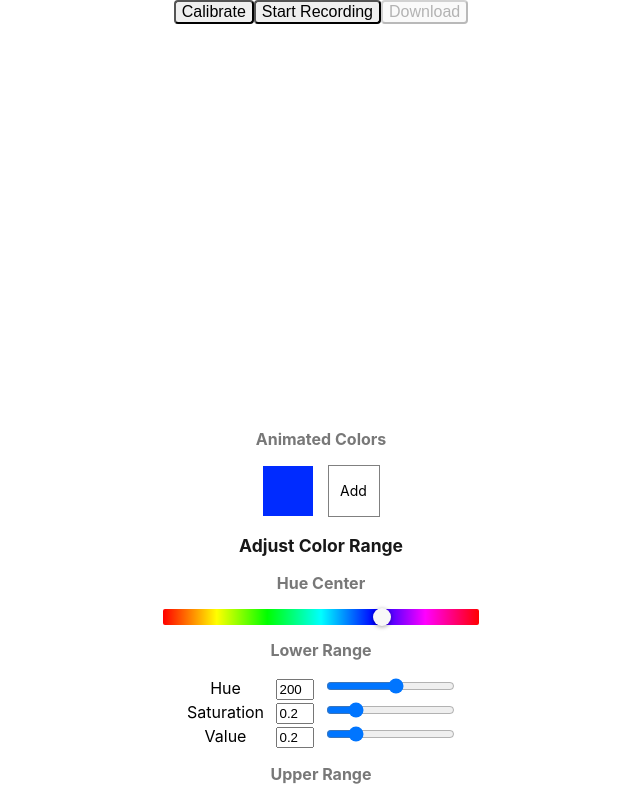
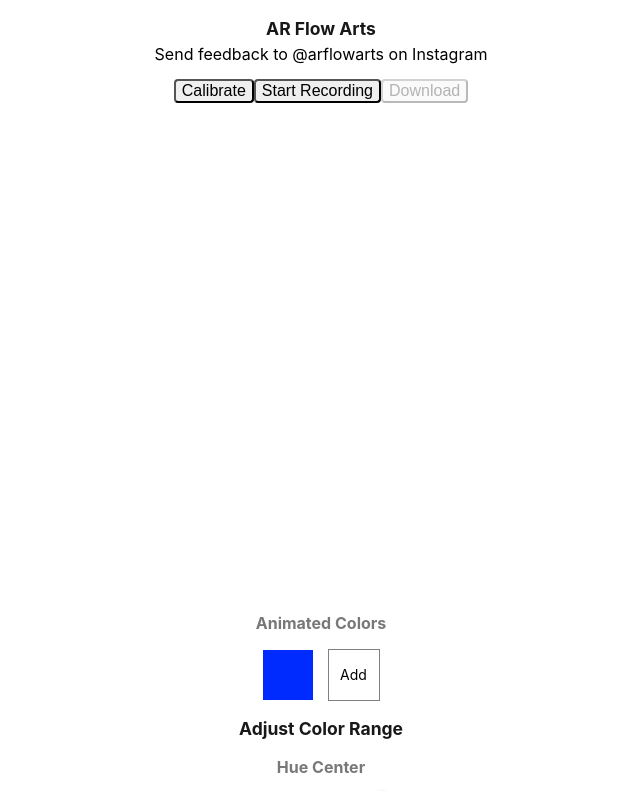
Before and after one commit to ianboru/juggle-tracker-js, a React (Create React App) app: page / in a window 1280 px wide. Shown: the top 791 px of the page, without its empty margins (319-959 px from the left). Built offline with nearby package versions, Linux system fonts and the light colour scheme; no server answers.

Commit message:
videosize and text fix

```diff
--- a/src/App.js
+++ b/src/App.js
@@ -67,7 +67,7 @@ class App extends Component {
     if (this.state.streaming) return;
 
     //get video
-    navigator.mediaDevices.getUserMedia({video: {faceingMode : 'user', width:500,height:375}, audio: false})
+    navigator.mediaDevices.getUserMedia({video: {faceingMode : 'user', width:640,height:480}, audio: false})
     .then(function(s) {
       console.log("got user media")
       //Set stream to stop later
@@ -433,7 +433,7 @@ class App extends Component {
     })
     if(this.state.showRaw){
       alert(
-        `Calibration Process:
+        `Calibration Process:\n
         1: Click 'Calibrate'
         2: Set 'Hue Center' slider to approximate color of prop
         3: Adjust HSV Sliders until prop is completely white
@@ -493,10 +493,10 @@ class App extends Component {
   }
   showCalibrateHelp = (asdf) =>{
     alert(
-`Calibration Process:
+`Calibration Process:\n
 1: Click 'Calibrate'
 2: Set 'Hue Center' slider to approximate color of prop
-3: Adjust HSV Sliders until prop is completely white
+3: Adjust HSV Sliders until prop is completely white\n
 Tips:
 1: Use bright balls that are distinct colors from background and clothes
 2: White and Red won't work well until next version
@@ -564,14 +564,16 @@ Tips:
           <input style={{ "marginRight" : "10px", "width" : "30px"}} value={this.state.trailLength}/><label>Trail Length</label>
           <input  name="ls" type="range" min={0} max={20} value={this.state.trailLength} onChange={this.handleTrailLength}/>
         </div>
-        <video hidden={true} width={500} height={375} muted playsInline autoPlay className="invisible" ref={ref => this.video = ref}></video>
+        <video hidden={true} width={640} height={480} muted playsInline autoPlay className="invisible" ref={ref => this.video = ref}></video>
       </div>
 
 
     return (
       <div className="App" >
+        <h3 style={{marginBottom : '5px'}} className="primary-header">AR Flow Arts</h3>
+        <div style={{marginBottom : '15px'}}>Send feedback to @arflowarts on Instagram</div>
         {videoControls}
-        <canvas ref={ref => this.canvasOutput = ref}  className="center-block" id="canvasOutput" width={500} height={375}></canvas>
+        <canvas ref={ref => this.canvasOutput = ref}  className="center-block" id="canvasOutput" width={640} height={480}></canvas>
 
         <div
           style={{
```
